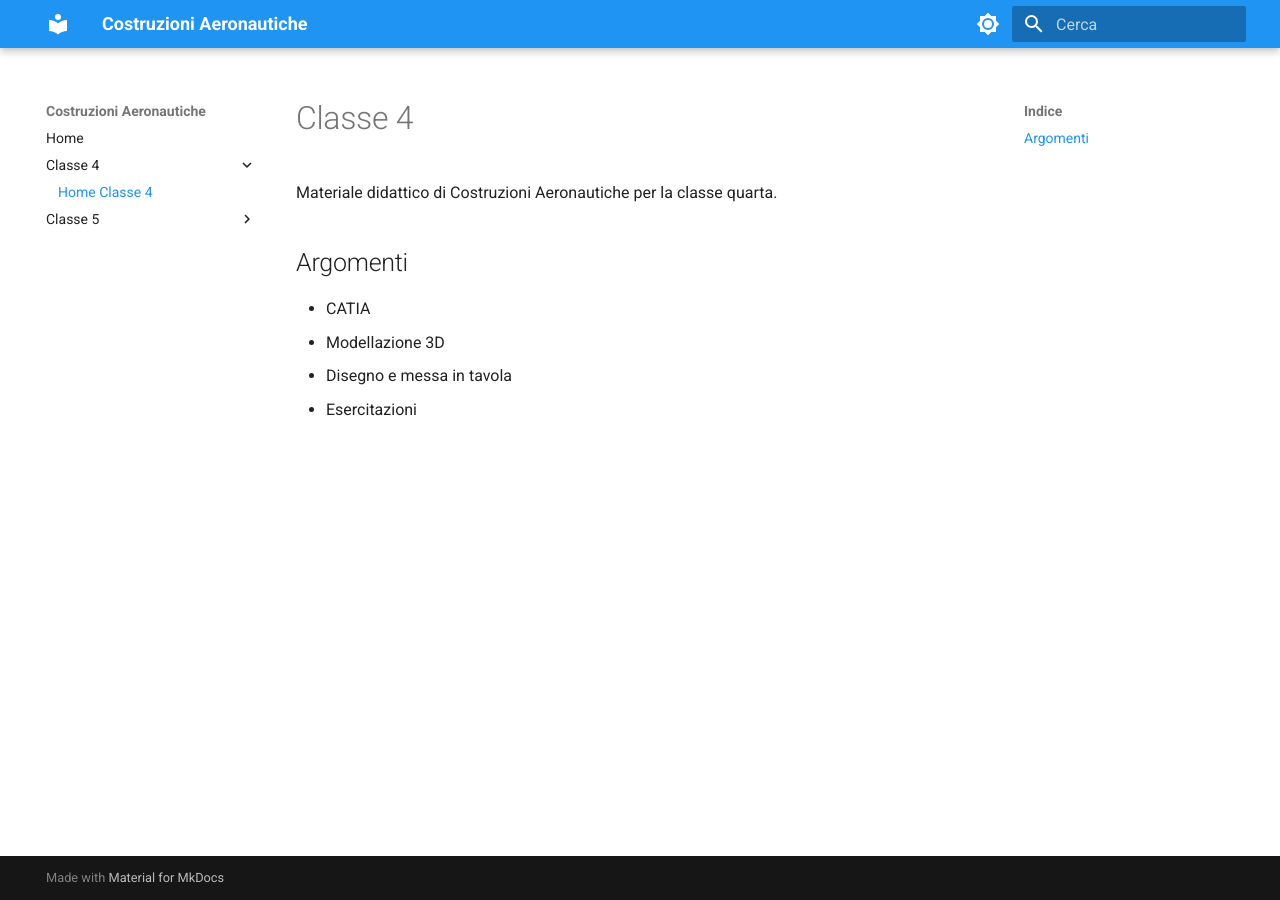
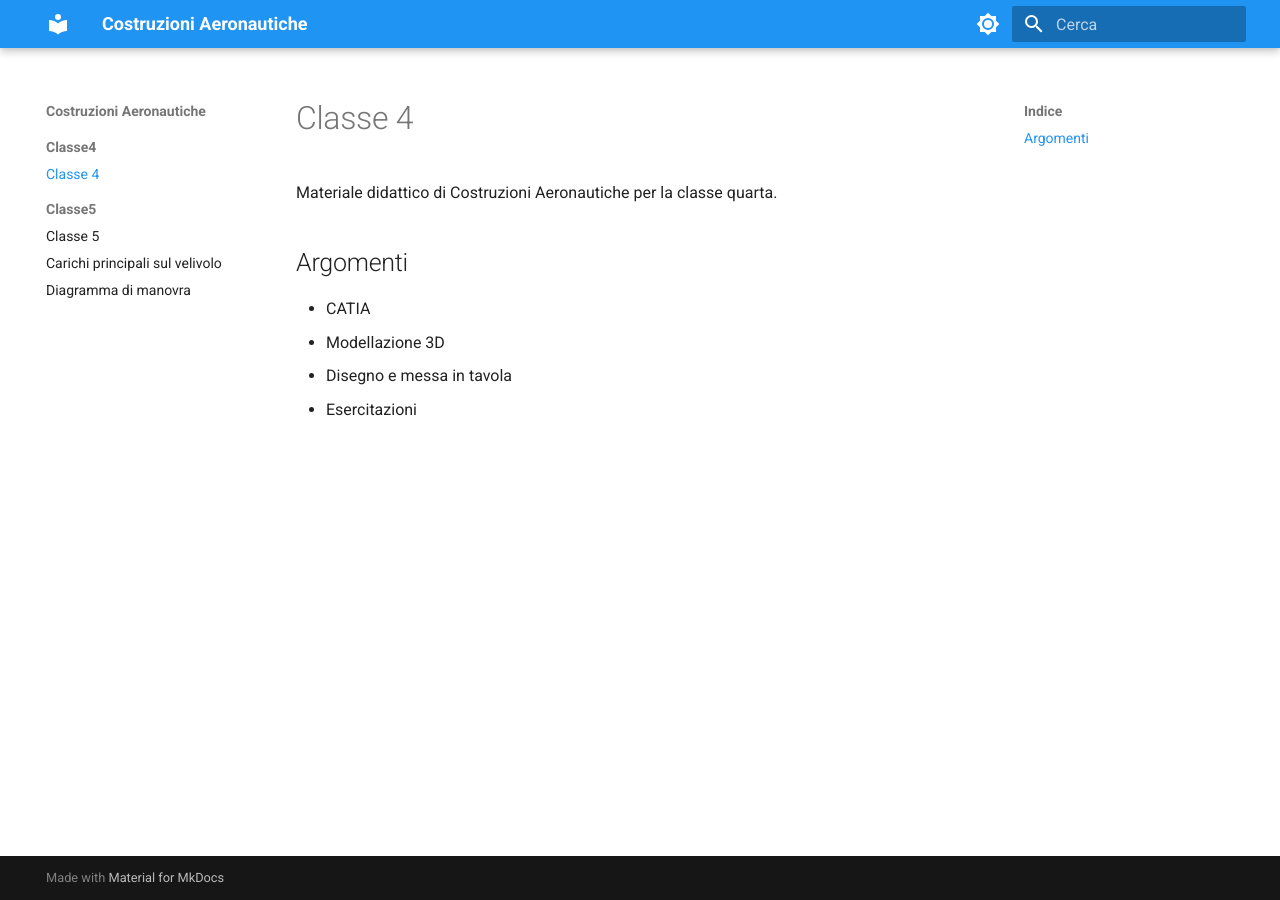
Before and after one commit to giomikael/costruzioni-aeronautiche, an MkDocs documentation site: the page built from docs/classe4/index.md, in a window 1280 px wide. Built offline with MkDocs 1.6.1 and Material for MkDocs 9.7.7, drawn with Linux system fonts in a browser that asks for light colours; part of the change alters nothing that is shown.

Commit message:
Update mkdocs.yml

```diff
--- a/mkdocs.yml
+++ b/mkdocs.yml
@@ -7,7 +7,7 @@ theme:
 
   features:
     # - navigation.tabs
-    # - navigation.sections
+    - navigation.sections
     - navigation.top
     - search.highlight
 
@@ -26,16 +26,16 @@ theme:
         icon: material/brightness-4
         name: Passa al tema chiaro
 
-nav:
-  - Home: index.md
+# nav:
+#   - Home: index.md
 
-  - Classe 4:
-      - Home Classe 4: classe4/index.md
+#  - Classe 4:
+#      - Home Classe 4: classe4/index.md
 
-  - Classe 5:
-      - Home Classe 5: classe5/index.md
-      - Carichi principali sul velivolo: classe5/carichi.md
-      - Diagramma di manovra: classe5/diagramma-manovra.md
+#  - Classe 5:
+#      - Home Classe 5: classe5/index.md
+#      - Carichi principali sul velivolo: classe5/carichi.md
+#      - Diagramma di manovra: classe5/diagramma-manovra.md
 
 
 markdown_extensions:
```
